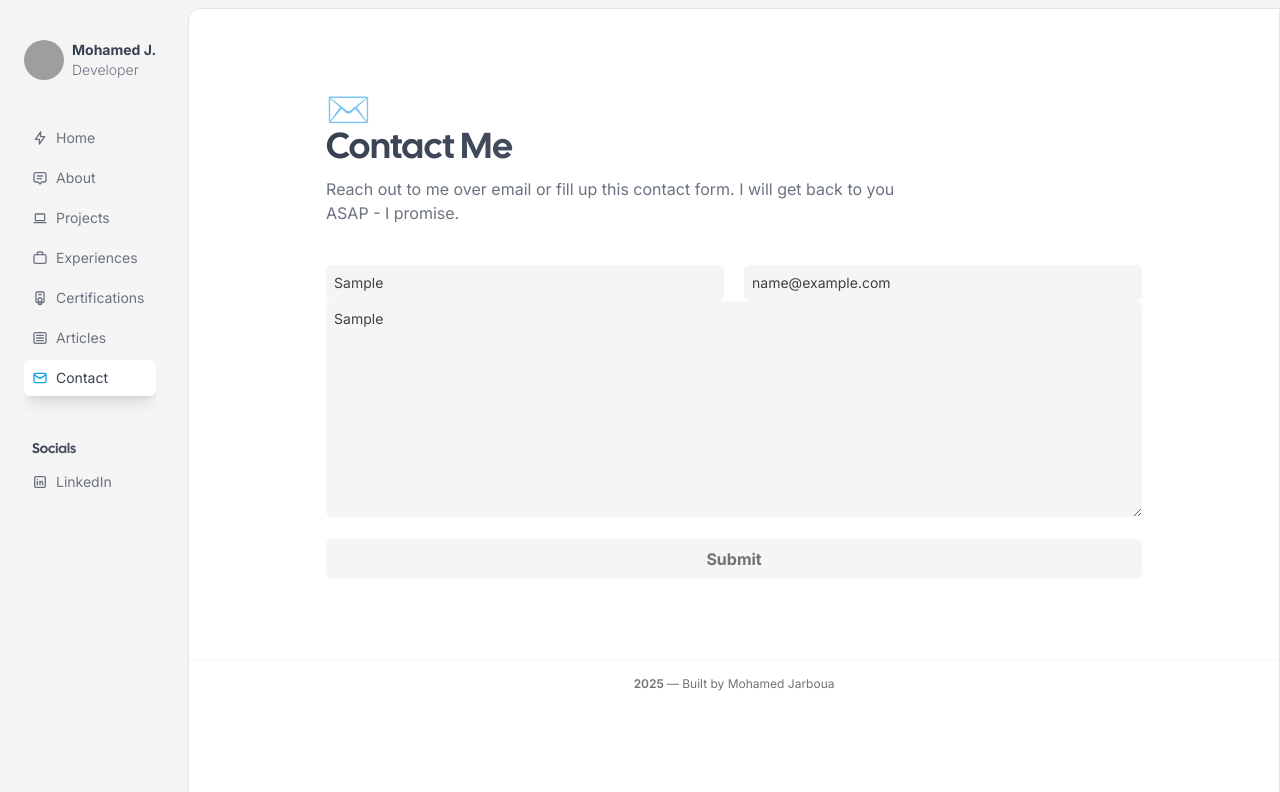
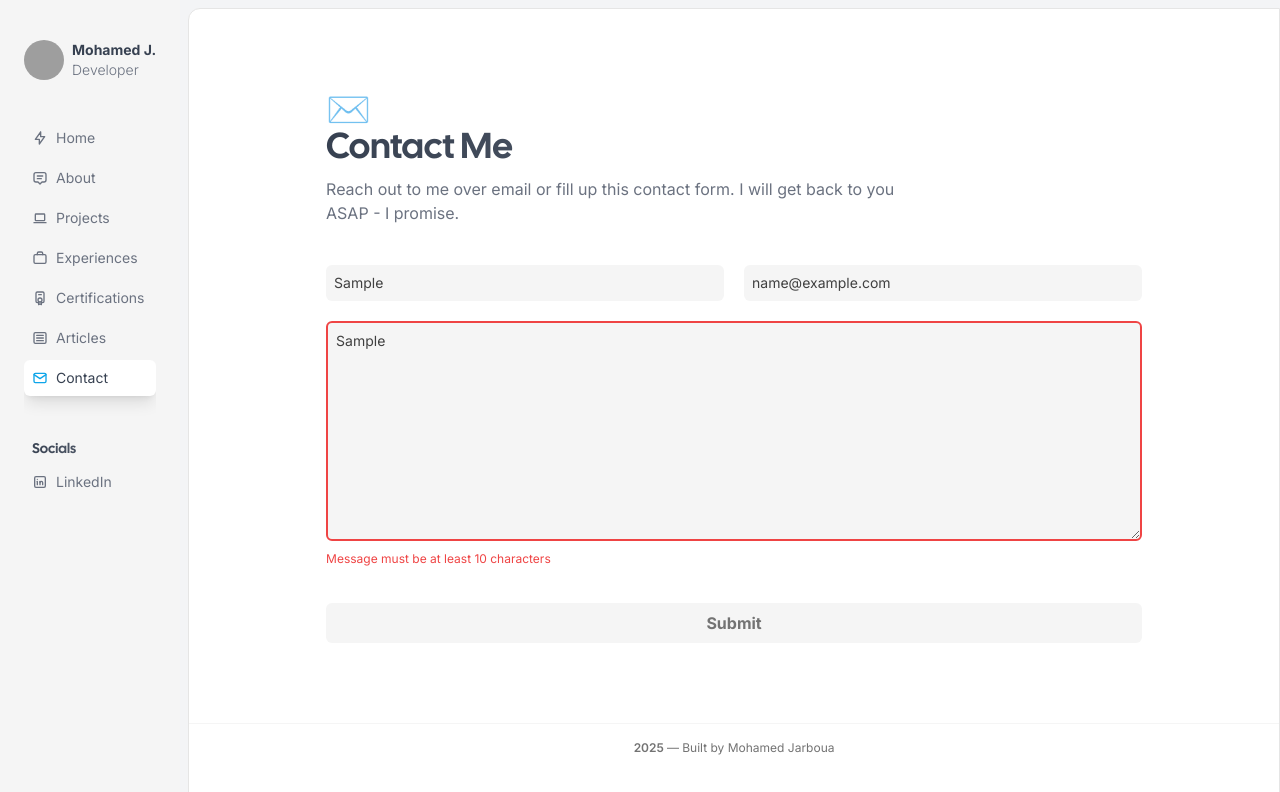
Before and after one commit to Mohamed-JJ/portfolio, a Next.js app: page /contact in a window 1280 px wide. Both pictures are taken after typing "Sample", "name@example.com", "Sample" into the empty fields and a click on the button "Submit". Shown: the top 792 px of the page. Built offline with nearby package versions, Linux system fonts and the light colour scheme; grey boxes are pictures that could not be loaded.

Commit message:
[ADD]: added validation for the contact component

```diff
--- a/src/app/resume/page.tsx
+++ b/src/app/resume/page.tsx
@@ -39,7 +39,7 @@ export default function Home() {
       <div
         className="fixed bottom-3 right-14 sm:bottom-10 md:right-10 z-[100]"
         onClick={() => {
-          console.log("download resumer");
+
           loadResume();
         }}
       >
--- a/src/components/Contact.tsx
+++ b/src/components/Contact.tsx
@@ -7,72 +7,190 @@ const defaultFormState = {
   email: "",
   message: "",
 };
+
+const defaultErrorState = {
+  name: "",
+  email: "",
+  message: "",
+};
+
 export const Contact = () => {
   const [formData, setFormData] = useState(defaultFormState);
-  const [nameError, setNameError] = useState(false);
-  const [emailError, setEmailError] = useState(false);
-  const [messageError, setMessageError] = useState(false);
+  const [errors, setErrors] = useState(defaultErrorState);
+  const [isSubmitting, setIsSubmitting] = useState(false);
+  const [submitStatus, setSubmitStatus] = useState<"idle" | "success" | "error">("idle");
 
-  const handleSubmit = (e: any) => {
+  const validateEmail = (email: string) => {
+    const emailRegex = /^[^\s@]+@[^\s@]+\.[^\s@]+$/;
+    return emailRegex.test(email);
+  };
+
+  const validateForm = () => {
+    const newErrors = { ...defaultErrorState };
+    let isValid = true;
+
+    if (formData.name.trim().length === 0) {
+      newErrors.name = "Name is required";
+      isValid = false;
+    } else if (formData.name.trim().length < 2) {
+      newErrors.name = "Name must be at least 2 characters";
+      isValid = false;
+    }
+
+    if (formData.email.trim().length === 0) {
+      newErrors.email = "Email is required";
+      isValid = false;
+    } else if (!validateEmail(formData.email)) {
+      newErrors.email = "Please enter a valid email address";
+      isValid = false;
+    }
+
+    if (formData.message.trim().length === 0) {
+      newErrors.message = "Message is required";
+      isValid = false;
+    } else if (formData.message.trim().length < 10) {
+      newErrors.message = "Message must be at least 10 characters";
+      isValid = false;
+    }
+
+    setErrors(newErrors);
+    return isValid;
+  };
+
+  const handleSubmit = async (e: React.FormEvent) => {
     e.preventDefault();
+    setSubmitStatus("idle");
+
+    if (!validateForm()) {
+      return;
+    }
+
+    setIsSubmitting(true);
+
+    try {
       const service_id = process.env.NEXT_PUBLIC_SERIVCE_ID;
       const template_id = process.env.NEXT_PUBLIC_TEMPLATE_ID;
       const key = process.env.NEXT_PUBLIC_PUBLIC_KEY;
-    console.log("service id", service_id);
-    if (formData.name.length === 0) {
-      setNameError(true);
-    } if (formData.email.length === 0) {setEmailError(true);} if (formData.message.length === 0) {setMessageError(true);} if (nameError || messageError || emailError ) { return }
-    emailjs.send(service_id!, template_id!, formData, key);
-    // Write your submit logic here
-    console.log(formData);
+
+      if (!service_id || !template_id || !key) {
+        throw new Error("Email service configuration is missing");
+      }
+
+      await emailjs.send(service_id, template_id, formData, key);
+
+      setSubmitStatus("success");
+      setFormData(defaultFormState);
+      setErrors(defaultErrorState);
+
+      // Clear success message after 5 seconds
+      setTimeout(() => {
+        setSubmitStatus("idle");
+      }, 5000);
+    } catch (error) {
+      console.error("Failed to send email:", error);
+      setSubmitStatus("error");
+    } finally {
+      setIsSubmitting(false);
+    }
   };
   return (
-    <form className="form" onSubmit={handleSubmit}>
+    <form className="form flex flex-col gap-5" onSubmit={handleSubmit}>
       <div className="flex flex-col md:flex-row justify-between gap-5">
+        <div className="w-full">
           <input
             type="text"
             placeholder="Your Name"
-          className={`bg-neutral-100 dark:bg-gray-700 focus:outline-none focus:ring-2 focus:ring-neutral-200 dark:focus:ring-gray-500 px-2 py-2 rounded-md text-sm text-neutral-700 dark:text-gray-200 placeholder-neutral-500 dark:placeholder-gray-400 w-full ${nameError && 'text-red-400'}`}
+            className={`bg-neutral-100 dark:bg-gray-700 focus:outline-none focus:ring-2 px-2 py-2 rounded-md text-sm text-neutral-700 dark:text-gray-200 placeholder-neutral-500 dark:placeholder-gray-400 w-full ${
+              errors.name
+                ? "border-2 border-red-500 focus:ring-red-300"
+                : "focus:ring-neutral-200 dark:focus:ring-gray-500"
+            }`}
             value={formData.name}
             onChange={(e) => {
               setFormData({
                 ...formData,
                 name: e.target.value,
               });
+              if (errors.name) {
+                setErrors({ ...errors, name: "" });
+              }
             }}
+            disabled={isSubmitting}
           />
+          {errors.name && (
+            <p className="text-red-500 text-xs mt-1">{errors.name}</p>
+          )}
+        </div>
+        <div className="w-full">
           <input
             type="email"
             placeholder="Your email address"
-          className={`bg-neutral-100 dark:bg-gray-700 focus:outline-none focus:ring-2 focus:ring-neutral-200 dark:focus:ring-gray-500 px-2 py-2 rounded-md text-sm text-neutral-700 dark:text-gray-200 placeholder-neutral-500 dark:placeholder-gray-400 w-full ${emailError && 'text-red-400'}`}
+            className={`bg-neutral-100 dark:bg-gray-700 focus:outline-none focus:ring-2 px-2 py-2 rounded-md text-sm text-neutral-700 dark:text-gray-200 placeholder-neutral-500 dark:placeholder-gray-400 w-full ${
+              errors.email
+                ? "border-2 border-red-500 focus:ring-red-300"
+                : "focus:ring-neutral-200 dark:focus:ring-gray-500"
+            }`}
             value={formData.email}
             onChange={(e) => {
               setFormData({
                 ...formData,
                 email: e.target.value,
               });
+              if (errors.email) {
+                setErrors({ ...errors, email: "" });
+              }
             }}
+            disabled={isSubmitting}
           />
+          {errors.email && (
+            <p className="text-red-500 text-xs mt-1">{errors.email}</p>
+          )}
+        </div>
       </div>
       <div>
         <textarea
           placeholder="Your Message"
           rows={10}
-          className={`bg-neutral-100 dark:bg-gray-700 focus:outline-none focus:ring-2 focus:ring-neutral-200 dark:focus:ring-gray-500 px-2 py-2 rounded-md text-sm text-neutral-700 dark:text-gray-200 placeholder-neutral-500 dark:placeholder-gray-400 w-full ${messageError && 'text-red-400'}`}
+          className={`bg-neutral-100 dark:bg-gray-700 focus:outline-none focus:ring-2 px-2 py-2 rounded-md text-sm text-neutral-700 dark:text-gray-200 placeholder-neutral-500 dark:placeholder-gray-400 w-full ${
+            errors.message
+              ? "border-2 border-red-500 focus:ring-red-300"
+              : "focus:ring-neutral-200 dark:focus:ring-gray-500"
+          }`}
           value={formData.message}
           onChange={(e) => {
             setFormData({
               ...formData,
               message: e.target.value,
             });
+            if (errors.message) {
+              setErrors({ ...errors, message: "" });
+            }
           }}
+          disabled={isSubmitting}
         />
+        {errors.message && (
+          <p className="text-red-500 text-xs mt-1">{errors.message}</p>
+        )}
       </div>
+
+      {submitStatus === "success" && (
+        <div className="bg-green-100 dark:bg-green-900 border border-green-400 dark:border-green-700 text-green-700 dark:text-green-300 px-4 py-3 rounded">
+          <p className="text-sm">Message sent successfully! I&apos;ll get back to you soon.</p>
+        </div>
+      )}
+
+      {submitStatus === "error" && (
+        <div className="bg-red-100 dark:bg-red-900 border border-red-400 dark:border-red-700 text-red-700 dark:text-red-300 px-4 py-3 rounded">
+          <p className="text-sm">Failed to send message. Please try again later.</p>
+        </div>
+      )}
+
       <button
-        className="w-full px-2 py-2 mt-4 bg-neutral-100 dark:bg-gray-700 hover:bg-neutral-200 dark:hover:bg-gray-600 rounded-md font-bold text-neutral-500 dark:text-gray-300 transition-colors duration-200"
+        className="w-full px-2 py-2 mt-4 bg-neutral-100 dark:bg-gray-700 hover:bg-neutral-200 dark:hover:bg-gray-600 rounded-md font-bold text-neutral-500 dark:text-gray-300 transition-colors duration-200 disabled:opacity-50 disabled:cursor-not-allowed"
         type="submit"
+        disabled={isSubmitting}
       >
-        Submit{" "}
+        {isSubmitting ? "Sending..." : "Submit"}
       </button>
     </form>
   );
--- a/src/components/Products.tsx
+++ b/src/components/Products.tsx
@@ -14,7 +14,6 @@ export const Products = () => {
   const [productsList, setProductsList] = useState<Product[]>([]);
   const [targetPath, setTargetPath] = useState("projects");
   useEffect(()=> {
-    console.log("certification -> params:", params);
     if (params.includes("/certifications")) {
       setTargetPath('certifications');
       setProductsList(certifications);
```
Lines whose indentation alone changed are shown as unchanged.
